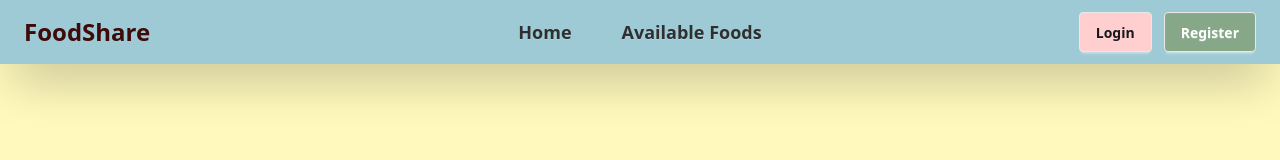
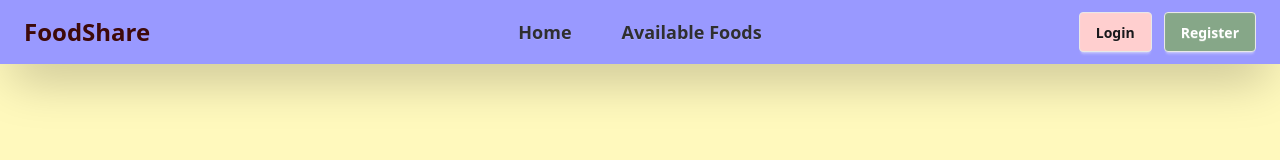
Before and after one commit to MahdinAbir/Food-Delivery-PH, a React (Vite) app: page / in a window 1280 px wide. Shown: the top 160 px of the page. Built offline with nearby package versions, Linux system fonts and the light colour scheme; no server answers.

Commit message:
Designs Changed

```diff
--- a/src/Components/Navbar.jsx
+++ b/src/Components/Navbar.jsx
@@ -34,7 +34,7 @@ const Navbar = () => {
   );
 
   return (
-    <div className="navbar bg-[#9ECAD6] text-[#2f2f2f] shadow-2xl px-6">
+    <div className="navbar bg-[#9999ff] text-[#2f2f2f] shadow-2xl px-6">
       <div className="navbar-start">
         <div className="dropdown md:hidden">
           <div tabIndex={0} role="button" className="btn btn-ghost btn-circle">
```
